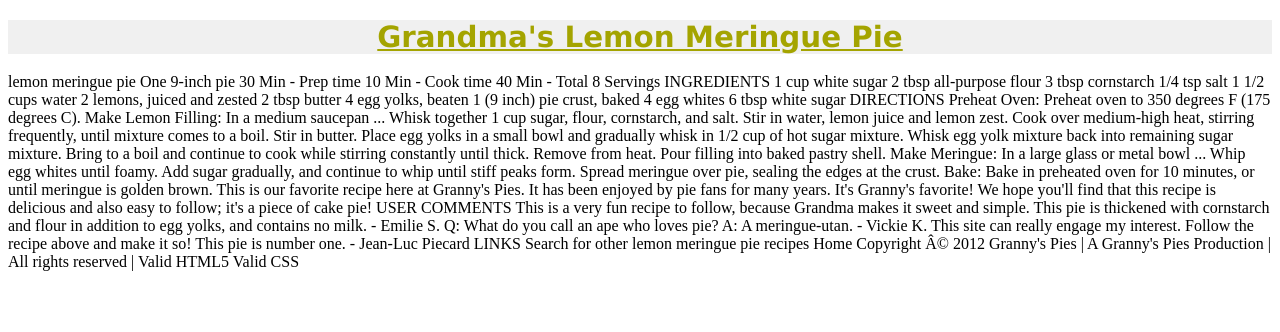
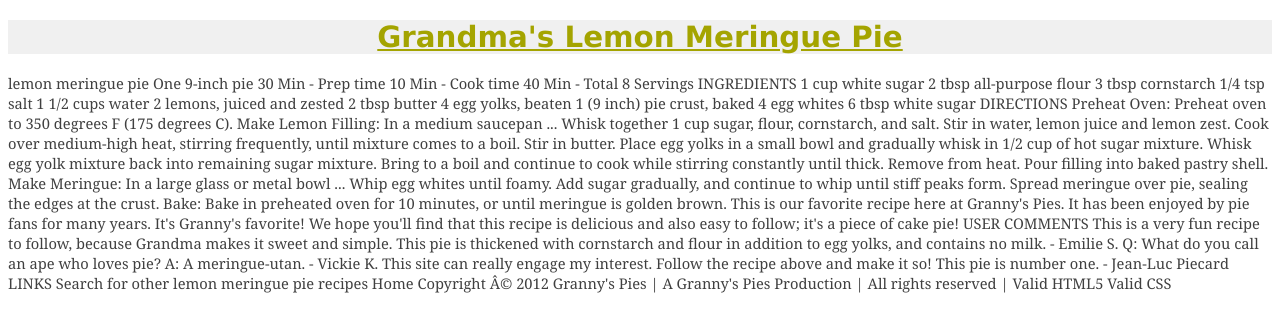
Before and after one commit to samitaha/samitaha, a plain HTML site: page recipes-hw/pie.html in a window 1280 px wide. Drawn offline with Linux system fonts and the light colour scheme.

Commit message:
Update recipe.css

```diff
--- a/recipes-hw/recipe.css
+++ b/recipes-hw/recipe.css
@@ -6,7 +6,7 @@ h5,
 h6 {
   color: #A4A400;
   background-color: #F0F0F0;
-  font-family: "Lucida Sans Unicode", Helvetica, Arial, or any sans-serif;
+  font-family: "Lucida Sans Unicode", Helvetica, Arial, sans-serif;
   text-align: left;
   font-size: 18pt;
   text-decoration: underline;
@@ -17,3 +17,10 @@ h1{
   font-size: 22pt;
   font-weight: bold;
 }
+
+body{
+  color: #404040;
+  font-size: 11pt;
+  font-family: Georgia, Garamond, sans-serif;
+  background-color: white;
+}
```
